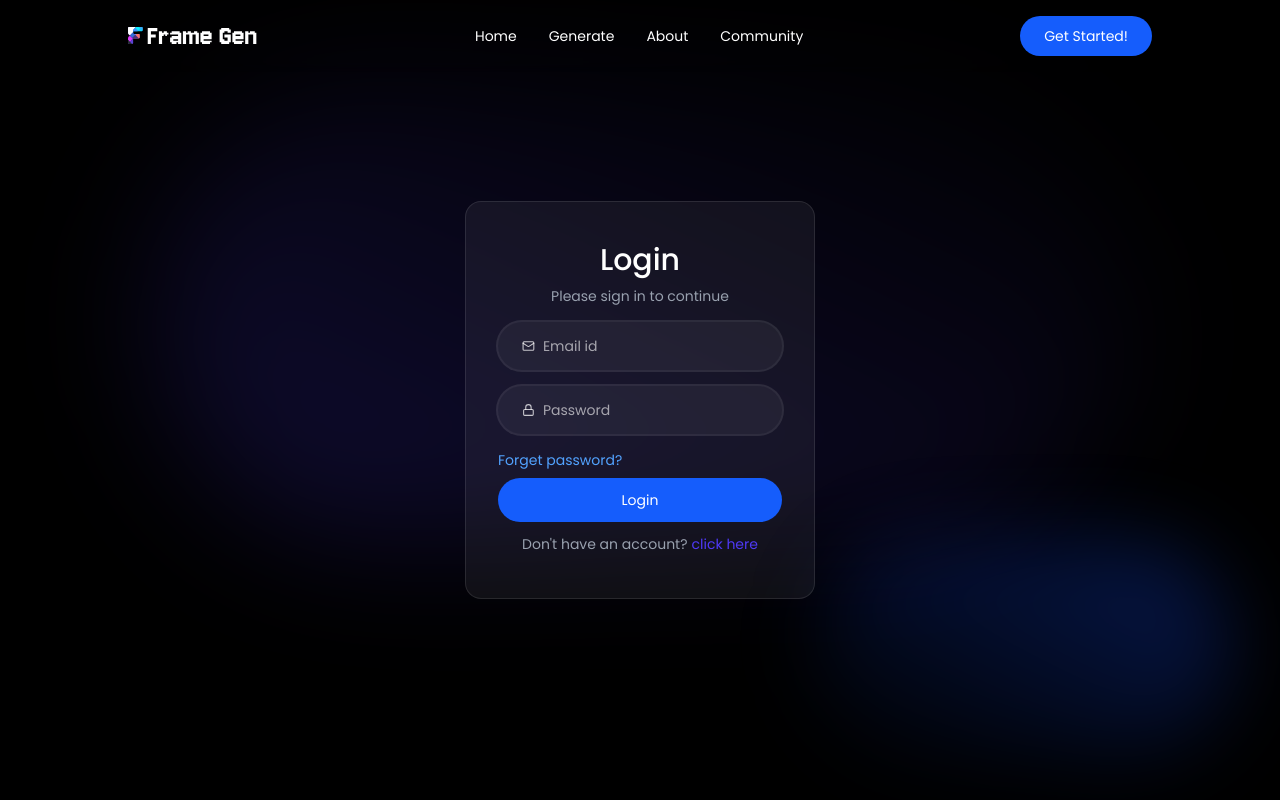
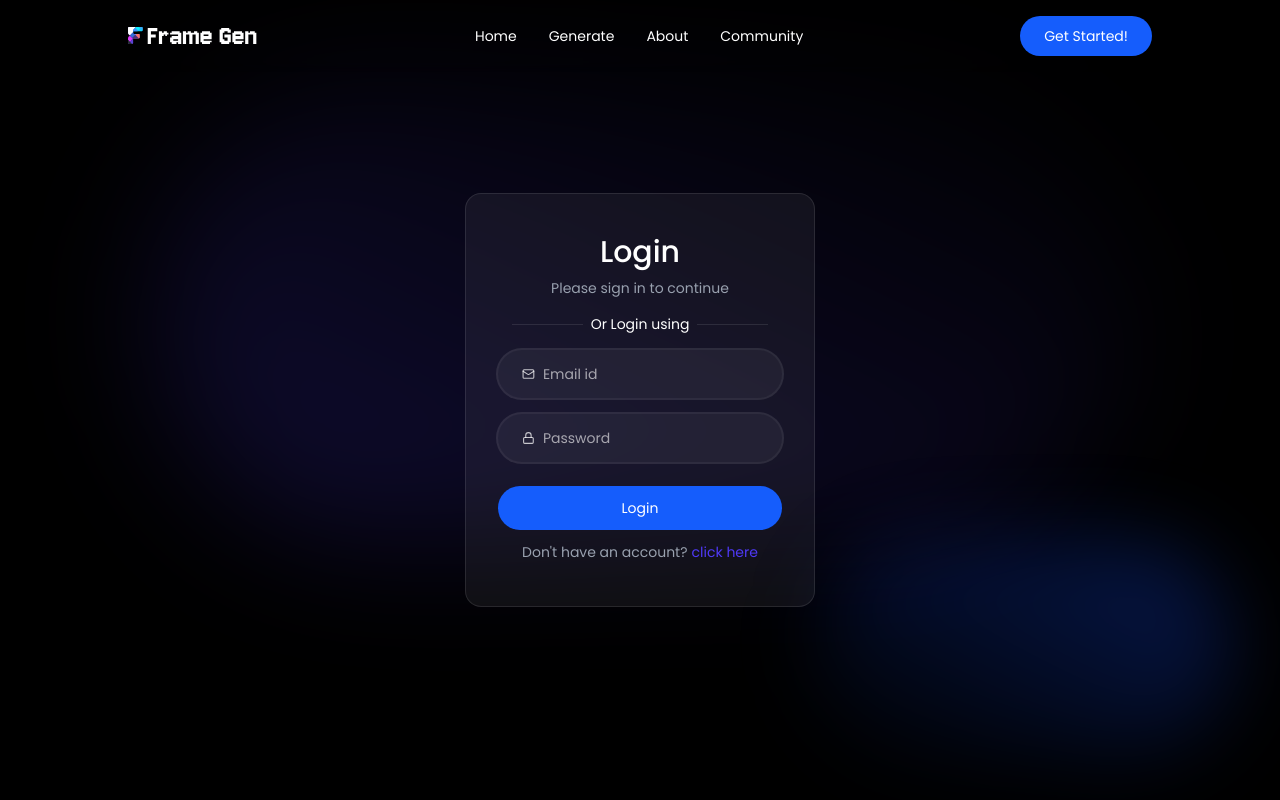
Before and after one commit to 0dux/FrameGen, a React (Vite) app in the folder client/: page /login in a window 1280 px wide. Shown: the top 800 px of the page. Built offline with nearby package versions, Linux system fonts and the light colour scheme; no server answers.

Commit message:
Today Google OAuth gets added to this project

```diff
--- a/client/package.json
+++ b/client/package.json
@@ -13,7 +13,7 @@
     "@tailwindcss/vite": "^4.1.13",
     "axios": "^1.13.2",
     "lenis": "^1.3.11",
-    "lucide-react": "^0.542.0",
+    "lucide-react": "^0.563.0",
     "motion": "^12.23.12",
     "react": "^19.1.0",
     "react-dom": "^19.1.0",
--- a/client/src/components/Login.tsx
+++ b/client/src/components/Login.tsx
@@ -1,4 +1,4 @@
-import React, { useEffect, useState } from "react";
+import { useEffect, useState, type ChangeEvent } from "react";
 import { useNavigate } from "react-router-dom";
 import { useAuth } from "../context/AuthContext";
 import SoftBackDrop from "./SoftBackDrop";
@@ -14,7 +14,7 @@ const Login = () => {
     password: "",
   });
 
-  const handleChange = (e: React.ChangeEvent<HTMLInputElement>) => {
+  const handleChange = (e: ChangeEvent<HTMLInputElement>) => {
     const { name, value } = e.target;
     setFormData((prev) => ({ ...prev, [name]: value }));
   };
@@ -49,7 +49,13 @@ const Login = () => {
           <p className="text-gray-400 text-sm mt-2">
             Please sign in to continue
           </p>
+          {/* Login using google button */}
 
+          <div className="flex items-center justify-center gap-2 mt-4">
+            <div className="h-px bg-white/10 w-1/4"></div> Or{" "}
+            {state === "login" ? "Login" : "Sign up"} using{" "}
+            <div className="h-px bg-white/10 w-1/4"></div>
+          </div>
           {state !== "login" && (
             <div className="flex items-center mt-6 w-full bg-white/5 ring-2 ring-white/10 focus-within:ring-blue-500/60 h-12 rounded-full overflow-hidden pl-6 gap-2 transition-all ">
               <svg
@@ -108,7 +114,7 @@ const Login = () => {
             />
           </div>
 
-          <div className=" flex items-center mt-4 w-full bg-white/5 ring-2 ring-white/10 focus-within:ring-blue-500/60 h-12 rounded-full overflow-hidden pl-6 gap-2 transition-all ">
+          <div className=" flex items-center mt-4 mb-4 w-full bg-white/5 ring-2 ring-white/10 focus-within:ring-blue-500/60 h-12 rounded-full overflow-hidden pl-6 gap-2 transition-all ">
             <svg
               xmlns="http://www.w3.org/2000/svg"
               width="14"
@@ -135,13 +141,6 @@ const Login = () => {
               required
             />
           </div>
-
-          <div className="mt-4 text-left">
-            <button className="text-sm text-blue-400 hover:underline">
-              Forget password?
-            </button>
-          </div>
-
           <button
             type="submit"
             className="mt-2 w-full h-11 rounded-full text-white bg-blue-600 hover:bg-blue-500 transition "
```
Also changed, not shown: 2 other files (tests, documents, lock files or other folders).
